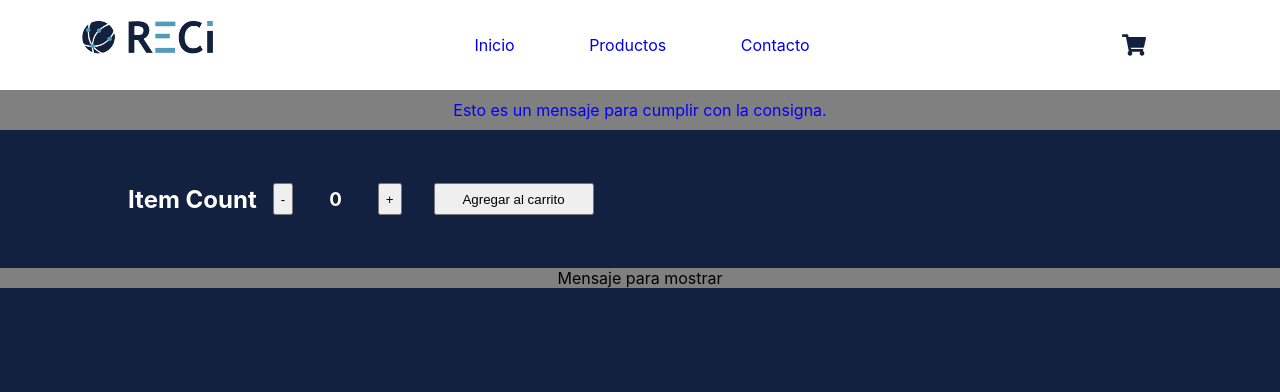
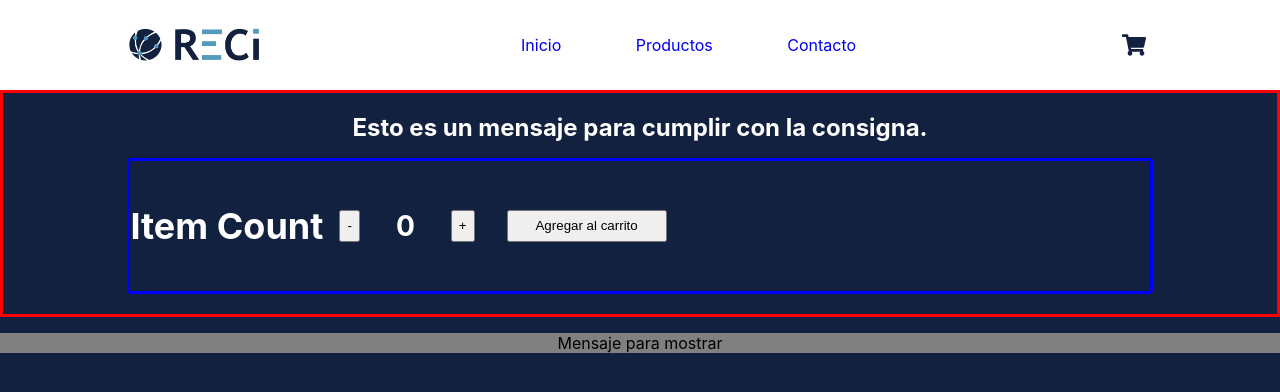
Before and after one commit to maurocig/reci-react, a React (Create React App) app: page / in a window 1280 px wide. Shown: the top 392 px of the page. Built offline with nearby package versions, Linux system fonts and the light colour scheme.

Commit message:
terminado after

```diff
--- a/src/App.js
+++ b/src/App.js
@@ -14,7 +14,6 @@ function App({ name, children, app, saludaPapa, }) {
 		<div className="App">
 			<Navbar style={{ backgroundColor: 'blue' }} />
 			<ItemListContainer greeting="Esto es un mensaje para cumplir con la consigna." />
-			<ItemCount stock={3} initial={0} />
 
 			{children}
 
--- a/src/Components/ItemCount/ItemCount.css
+++ b/src/Components/ItemCount/ItemCount.css
@@ -11,7 +11,7 @@ h3 {
 .itemCountWrapper {
 	margin: auto;
 	margin-top: 1rem;
-	border: solid 3px hsl(220, 55%, 16%);
+	border: solid 3px blue;
 	border-radius: 4px;
 	display: flex;
 	align-items: center;
--- a/src/Components/ItemCount/ItemCount.jsx
+++ b/src/Components/ItemCount/ItemCount.jsx
@@ -1,30 +1,23 @@
 import React, { useState } from 'react';
 import './ItemCount.css';
 
-const ItemCount = ({ stock, initial }) => {
+const ItemCount = ({ stock, initial = 0, onAdd }) => {
 	const [count, setCount] = useState(initial);
 
 	function addOne() {
-		if (count < stock) {
-			setCount(count + 1);
-		} else {
-			console.log('No hay stock suficiente del item seleccionado :(')
-		}
+		count < stock && setCount(count + 1);
+		count >= stock && alert('No hay stock suficiente del item seleccionado :(');
 	}
 
 	function substractOne() {
-		count > 0 ? setCount(count - 1) : setCount(count);
+		count > 0 && setCount(count - 1);
 	}
 
-	function onAdd() {
-		if (count > 0 && count <= stock) {
-			console.log(`se agregaron ${count} items al carrito.`);
-		} else if (count === 0) {
-			console.log(`El carrito está vacío.`);
-		} else if (count > stock) {
-			console.log('No hay stock suficiente del item seleccionado :(')
-		}
-	}
+	/* function onAdd() { */
+	/* 	count > 0 && count <= stock && console.log(`se agregaron ${count} items al carrito.`); */
+	/* 	count === 0 && console.log(`El carrito está vacío.`); */
+	/* 	count > stock && console.log('No hay stock suficiente del item seleccionado :(') */
+	/* } */
 
 	return (
 		<div className='itemCountWrapper'>
--- a/src/Components/ItemListContainer.jsx
+++ b/src/Components/ItemListContainer.jsx
@@ -1,9 +1,17 @@
-const ItemListContainer = (props) => (
-	<>
-		<p style={{ color: 'blue', backgroundColor: 'gray', padding: '10px', margin: '0' }}>
-			{props.greeting}
-		</p>
-	</>
-);
+import ItemCount from './ItemCount/ItemCount';
+
+const ItemListContainer = (props) => {
+	const onAdd = () => {
+		alert(`gracias por tu compra`);
+	}
+	return (
+		<div style={{ border: 'solid 3px red' }}>
+			<h2>
+				{props.greeting}
+				<ItemCount stock={3} onAdd={onAdd} />
+			</h2>
+		</div>
+	)
+}
 
 export default ItemListContainer;
--- a/src/Components/Navbar/Navbar.css
+++ b/src/Components/Navbar/Navbar.css
@@ -2,7 +2,7 @@ nav {
 	/* display: flex; */
 	/* height: 300px; */
 	width: 80%;
-	align-items: space-between;
+	align-items: center;
 	display: flex;
 	justify-content: space-between;
 	align-content: center;
@@ -26,7 +26,7 @@ nav #nav-ul a {
 }
 
 nav .logoContainer {
-	width: 40px;
+	/* width: 40px; */
 	height: 70%;
 	display: flex;
 	align-content: center;
```
